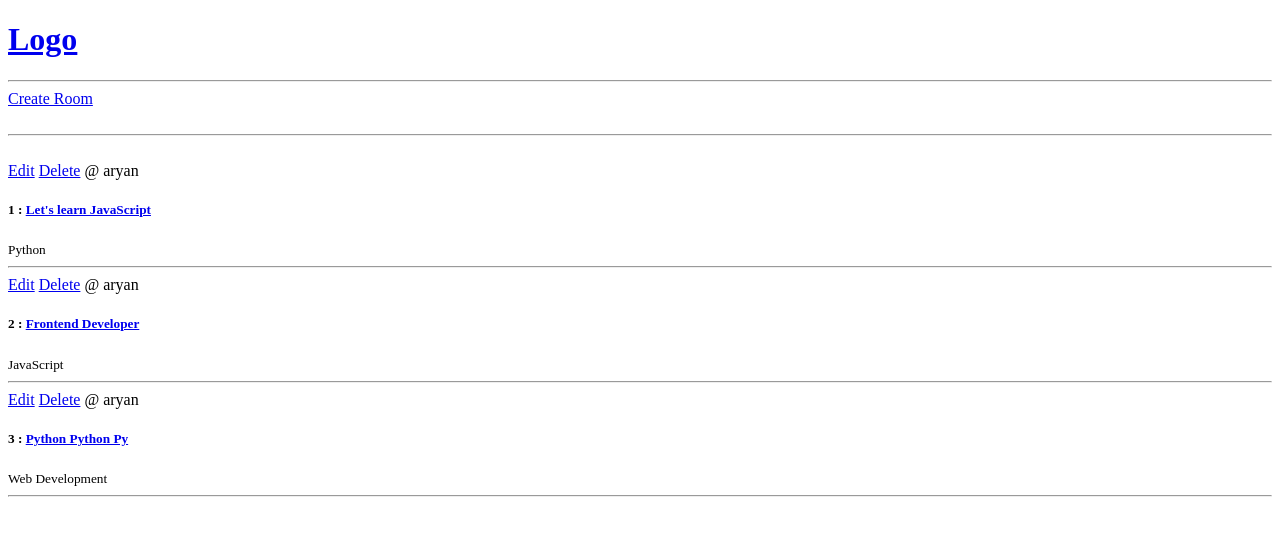
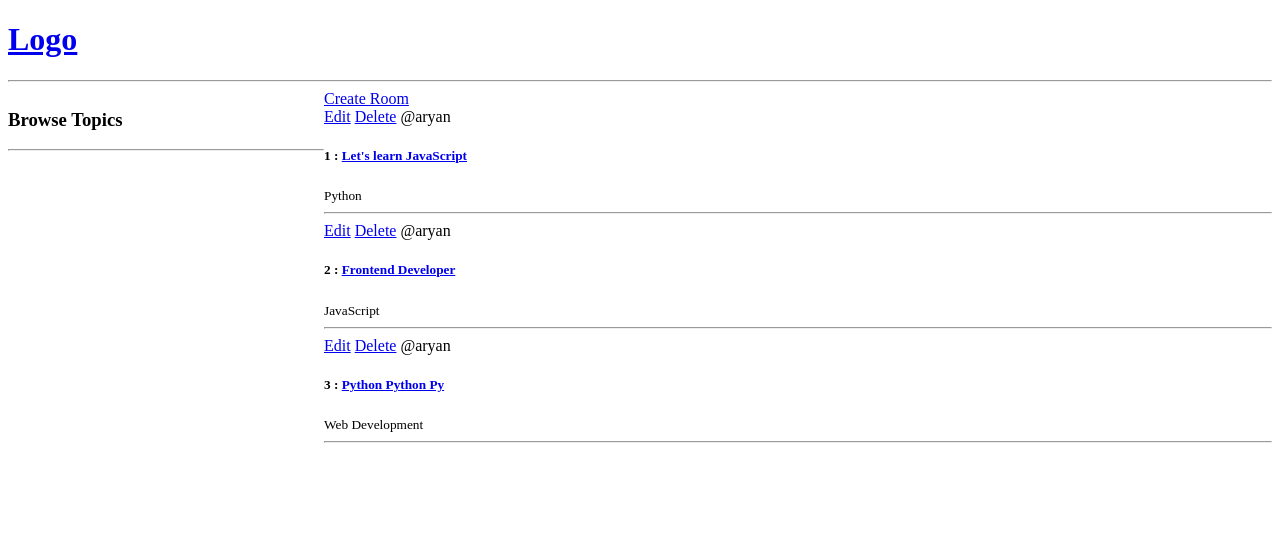
Before and after one commit to AryanGodara/Studybud_Django_WebApp, a Django app: page / in a window 1280 px wide. Shown: the top 536 px of the page. Run offline with Django 3.2, Linux system fonts and the light colour scheme; data comes from the database, SQL or seed files in the repository.

Commit message:
css styling added, .home-container

```diff
--- a/base/templates/base/home.html
+++ b/base/templates/base/home.html
@@ -1,12 +1,25 @@
 {% extends 'main.html' %}
 
 {% block content %}
+
+<style>
+    .home-container{
+        display: grid;
+        grid-template-columns: 1fr 3fr;
+    }
+</style>
+
+<div class="home-container">
+
+    <div>
+        <h3>Browse Topics</h3>
+        <hr>
+    </div>
 
 
     <div>
 
         <a href="{% url 'create-room' %}">Create Room</a>
-    <br><br><hr><br>
 
         <div>
             {% for room in rooms %}
@@ -14,9 +27,7 @@
                     <a href="{% url 'update-room' room.id %}">Edit</a>
                     <a href="{% url 'delete-room' room.id %}">Delete</a>
 
-                <span>
-                    @ {{room.host.username}}
-                </span>
+                    <span> @{{room.host.username}} </span>
                     <h5>  {{ room.id }} : <a href= "{% url 'room' room.id %}" > {{ room.name }} </a> </h5>
                     <small>{{room.topic.name}}</small>
                     <hr>
@@ -26,4 +37,8 @@
 
     </div>
 
+
+
+</div>
+
 {% endblock content %}
```
Lines whose indentation alone changed are shown as unchanged.
